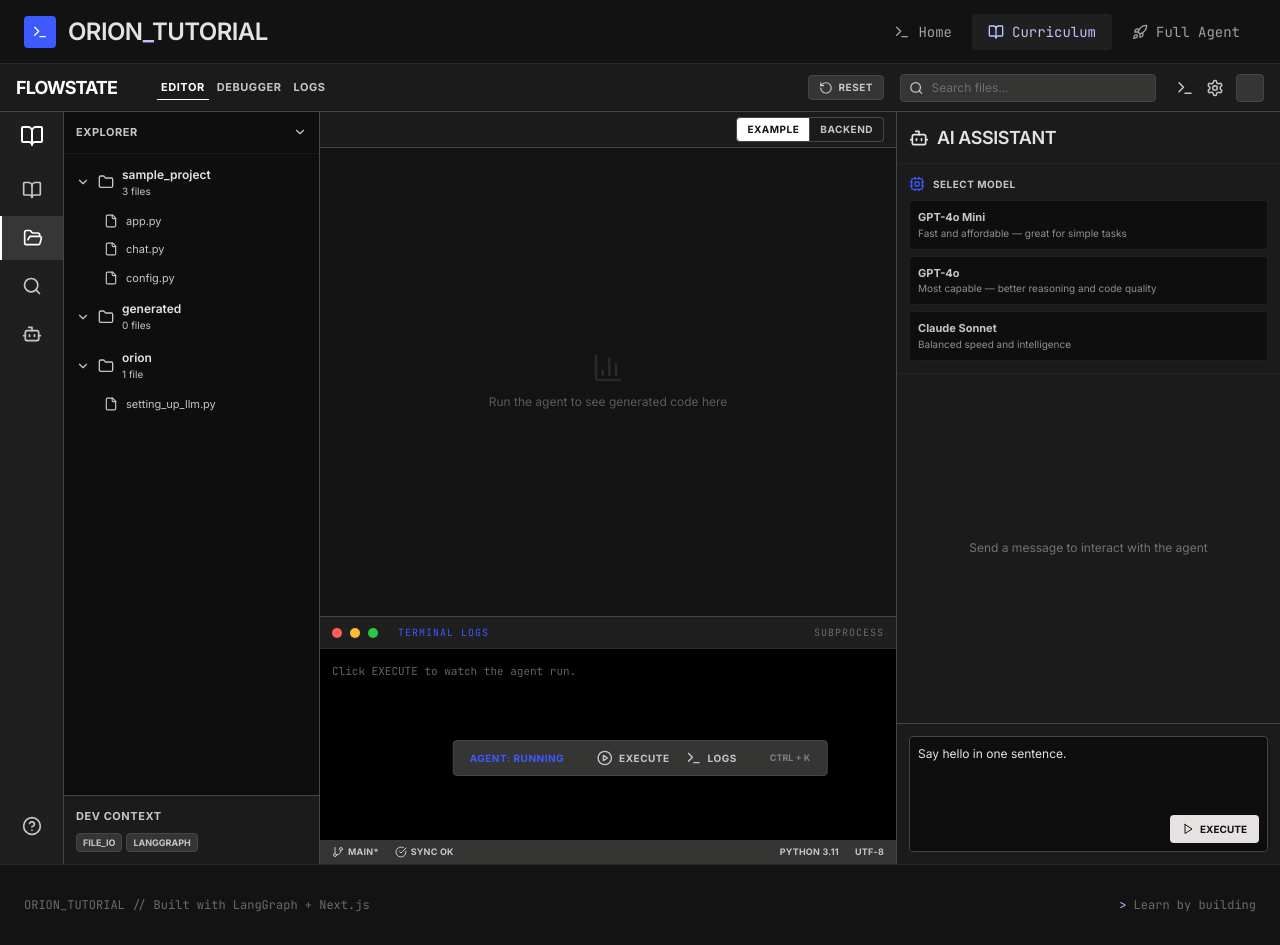
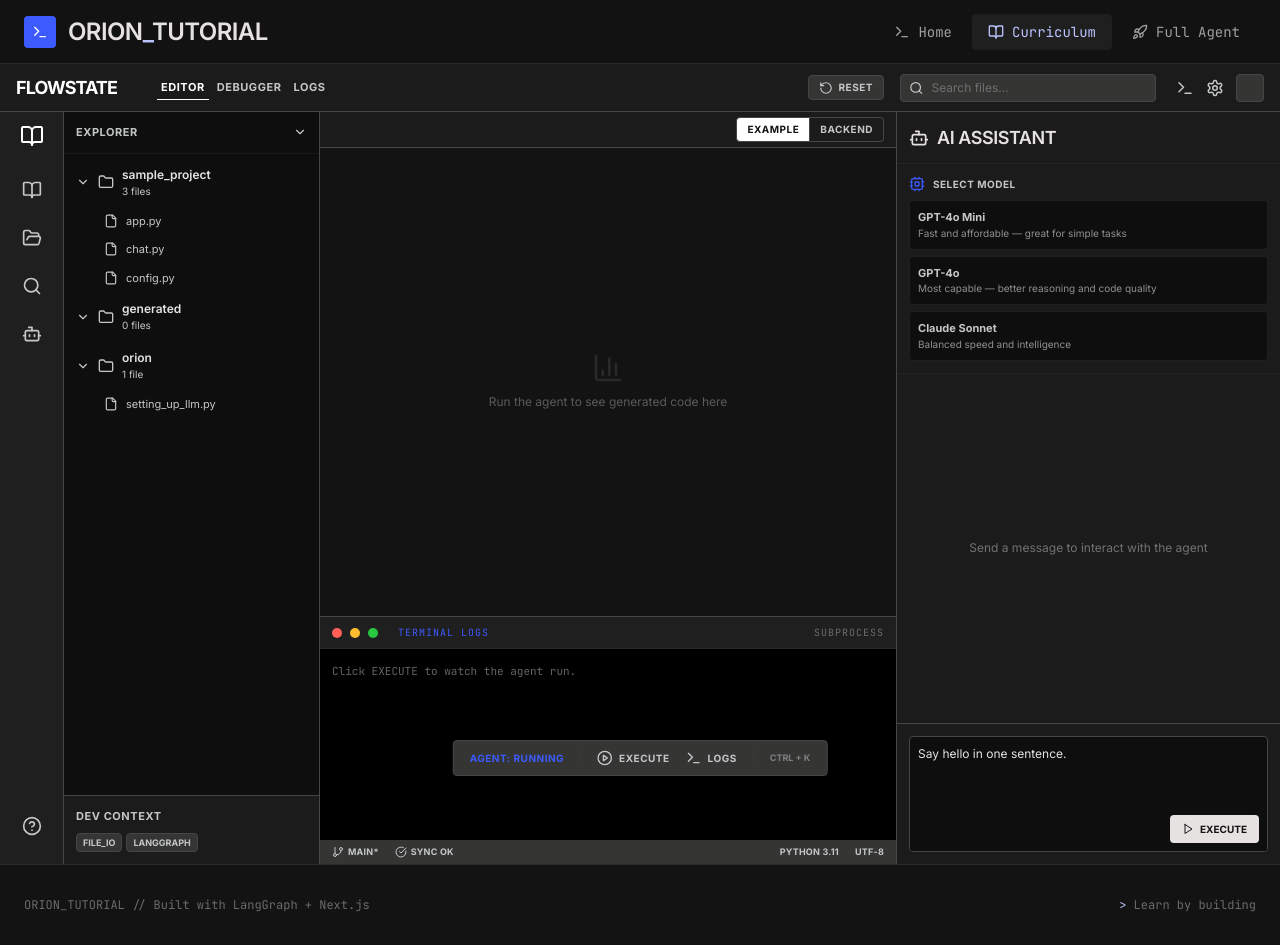
Before and after one commit to ishandutta0098/orion-tutorial, a Next.js app in the folder web/: page /curriculum/setting-up-llm in a window 1280 px wide. Built offline with nearby package versions, Linux system fonts and the light colour scheme.

Commit message:
make activity bar switch views

```diff
--- a/web/components/IDE/ActivityBar.tsx
+++ b/web/components/IDE/ActivityBar.tsx
@@ -2,19 +2,41 @@
 
 import { BookOpen, FolderOpen, Search, Bot, HelpCircle } from "lucide-react";
 
-export function ActivityBar() {
+export type ActivityView = "tutorials" | "files";
+
+function activityClass(isActive: boolean): string {
+  return isActive
+    ? "text-white bg-white/10 border-l-2 border-white py-3 flex justify-center cursor-pointer"
+    : "text-ink-variant hover:text-ink hover:bg-surface-high py-3 flex justify-center cursor-pointer transition-colors";
+}
+
+export function ActivityBar({
+  activeView,
+  onSelectView,
+}: {
+  activeView: ActivityView;
+  onSelectView: (view: ActivityView) => void;
+}) {
   return (
     <nav className="bg-surface border-r border-outline-variant flex flex-col items-center py-3 gap-4 w-16 h-full shrink-0">
       <div className="mb-1">
         <BookOpen className="w-6 h-6 text-white" />
       </div>
       <div className="flex flex-col gap-1 w-full">
-        <div className="text-ink-variant hover:text-ink hover:bg-surface-high py-3 flex justify-center cursor-pointer transition-colors">
+        <button
+          className={activityClass(activeView === "tutorials")}
+          onClick={() => onSelectView("tutorials")}
+          aria-label="Show tutorial contents"
+        >
           <BookOpen className="w-5 h-5" />
-        </div>
-        <div className="text-white bg-white/10 border-l-2 border-white py-3 flex justify-center cursor-pointer">
+        </button>
+        <button
+          className={activityClass(activeView === "files")}
+          onClick={() => onSelectView("files")}
+          aria-label="Show files"
+        >
           <FolderOpen className="w-5 h-5" />
-        </div>
+        </button>
         <div className="text-ink-variant hover:text-ink hover:bg-surface-high py-3 flex justify-center cursor-pointer transition-colors">
           <Search className="w-5 h-5" />
         </div>
```
